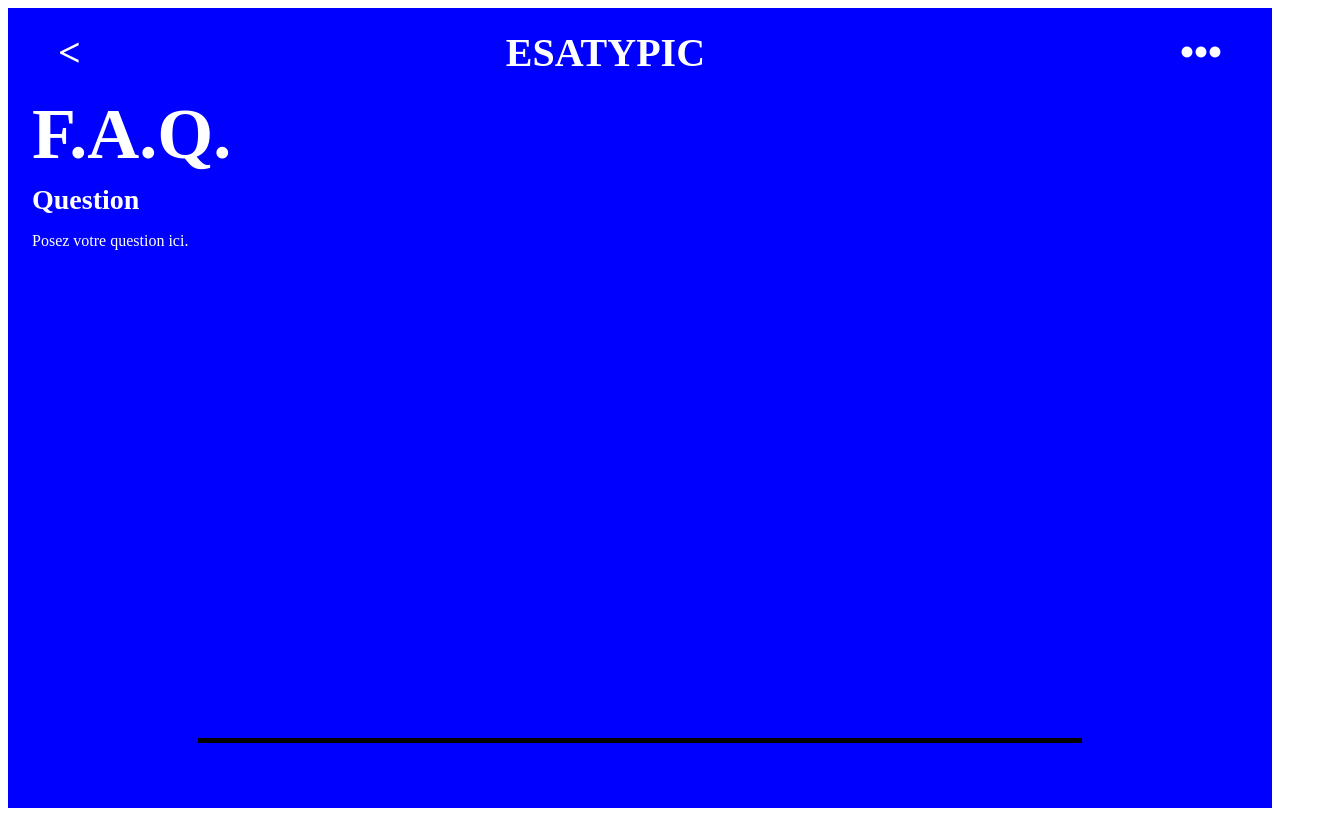
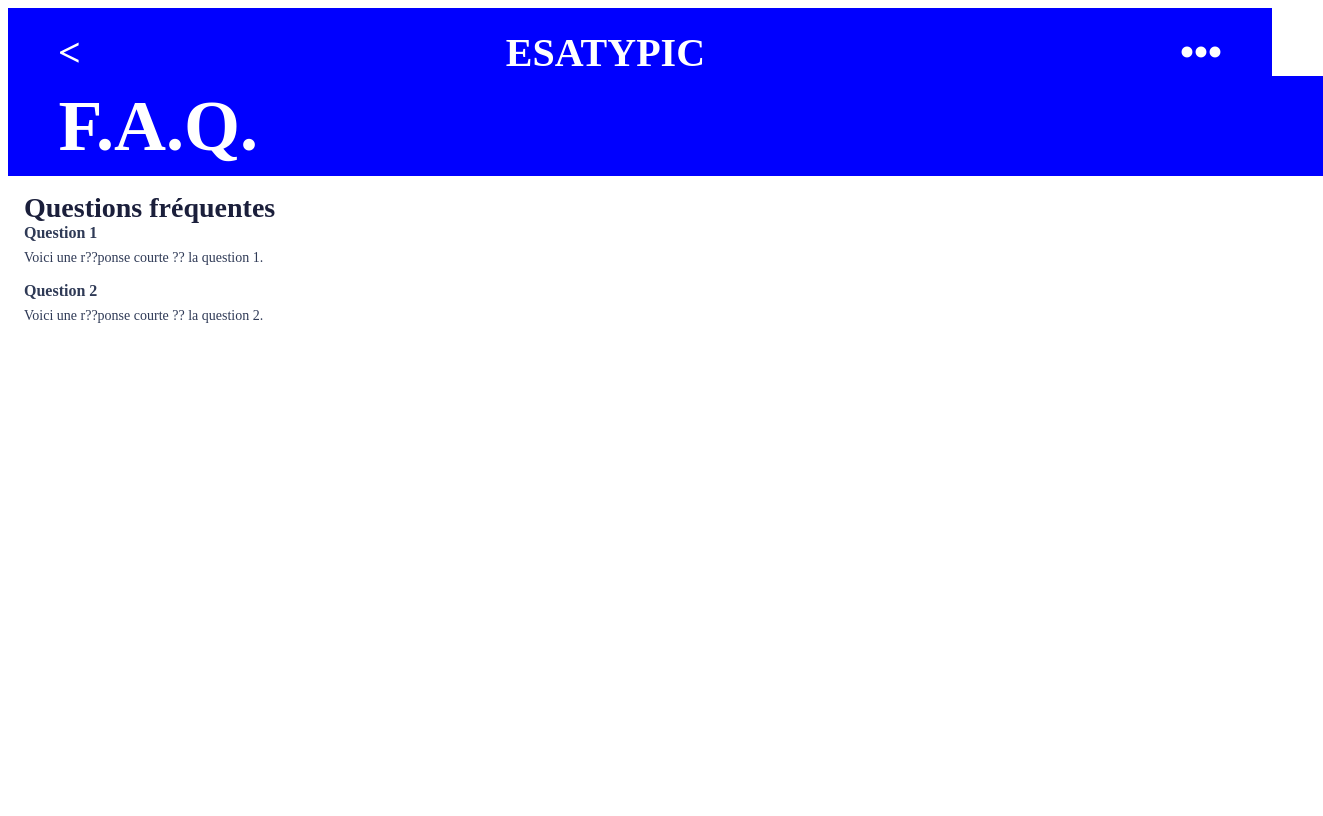
Before and after one commit to Nicojoun/comnet, a React (Create React App) app: page /question in a window 1280 px wide. Shown: the whole page, 1323 px wide, since content can reach past the window. Built offline with nearby package versions, Linux system fonts and the light colour scheme.

Commit message:
Refine Question page styling

```diff
--- a/src/assets/styles/Question.scss
+++ b/src/assets/styles/Question.scss
@@ -1,8 +1,10 @@
 .question {
   display: flex;
   flex-direction: column;
-  gap: 16px;
-  padding: 24px;
+  gap: 0;
+  width: 100%;
+  min-height: 100%;
+  flex: 1;
 }
 
 .question-hero {
@@ -11,17 +13,36 @@
   color: white;
   margin: 0;
   line-height: 0.95;
+  background: blue;
+  width: 100%;
+  padding: 16px 0;
+  padding-left: 4%;
+}
+
+.questionask {
+  background: white;
+  padding: 16px;
+  border-radius: 8px;
+  margin: 0;
+  flex: 1;
+  width: 100%;
 }
 
 .question-title {
   font-size: 28px;
   font-weight: 700;
-  color: white;
+  color: #1b1f3b;
   margin: 0;
 }
 
 .question-subtitle {
   font-size: 16px;
-  color: white;
+  color: #2f3a56;
   margin: 0;
 }
+
+.question-text {
+  font-size: 14px;
+  color: #2f3a56;
+  margin: 8px 0 16px 0;
+}
--- a/src/assets/styles/index.scss
+++ b/src/assets/styles/index.scss
@@ -25,12 +25,11 @@
 }
 
 .index--question {
-  background: blue;
   align-items: stretch;
 }
 
 .index--question .footer {
-  background-color: transparent;
+  background-color: white;
 }
 
 .index--question .index-container {
@@ -39,3 +38,7 @@
   padding-top: 0;
   padding-bottom: 0;
 }
+
+.index--question .footer-bar {
+  display: none;
+}
--- a/src/pages/Question/index.jsx
+++ b/src/pages/Question/index.jsx
@@ -4,8 +4,17 @@ function Question() {
   return (
     <div className='question'>
       <h1 className='question-hero'>F.A.Q.</h1>
-      <h2 className='question-title'>Question</h2>
-      <p className='question-subtitle'>Posez votre question ici.</p>
+      <div className='questionask'>
+        <h2 className='question-title'>Questions fréquentes</h2>
+        <h3 className='question-subtitle'>Question 1</h3>
+        <p className='question-text'>
+          Voici une r??ponse courte ?? la question 1.
+        </p>
+        <h3 className='question-subtitle'>Question 2</h3>
+        <p className='question-text'>
+          Voici une r??ponse courte ?? la question 2.
+        </p>
+      </div>
     </div>
   );
 }
```
